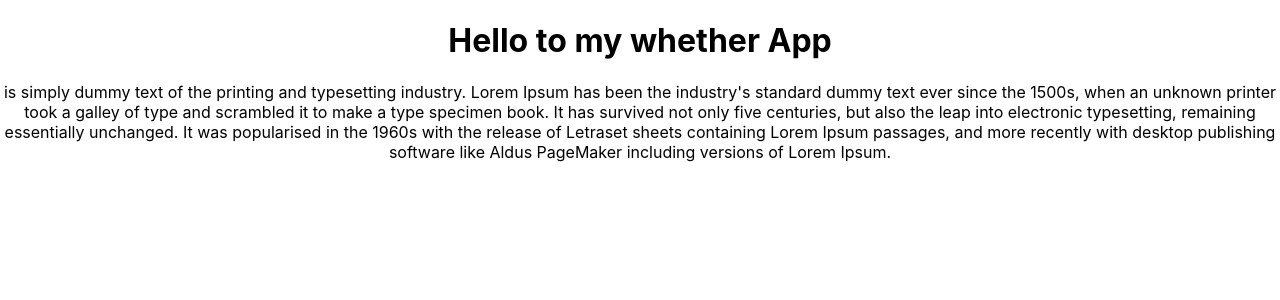
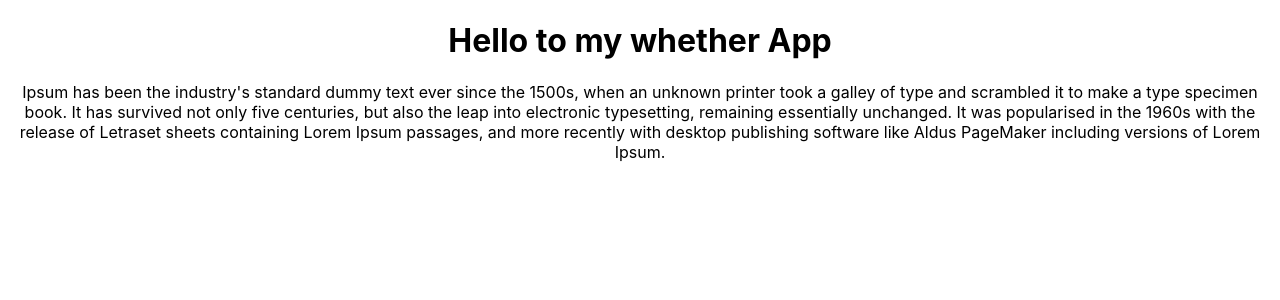
Before and after one commit to Mus90/fetching-fake-data, a React (Create React App) app: page / in a window 1280 px wide. Shown: the top 300 px of the page. Built offline with nearby package versions, Linux system fonts and the light colour scheme.

Commit message:
deleted some text

```diff
--- a/src/App.js
+++ b/src/App.js
@@ -6,7 +6,6 @@ function App() {
     <div className="App">
       <h1>Hello to my whether App</h1>
       <p>
-        is simply dummy text of the printing and typesetting industry. Lorem
         Ipsum has been the industry's standard dummy text ever since the 1500s,
         when an unknown printer took a galley of type and scrambled it to make a
         type specimen book. It has survived not only five centuries, but also
```
